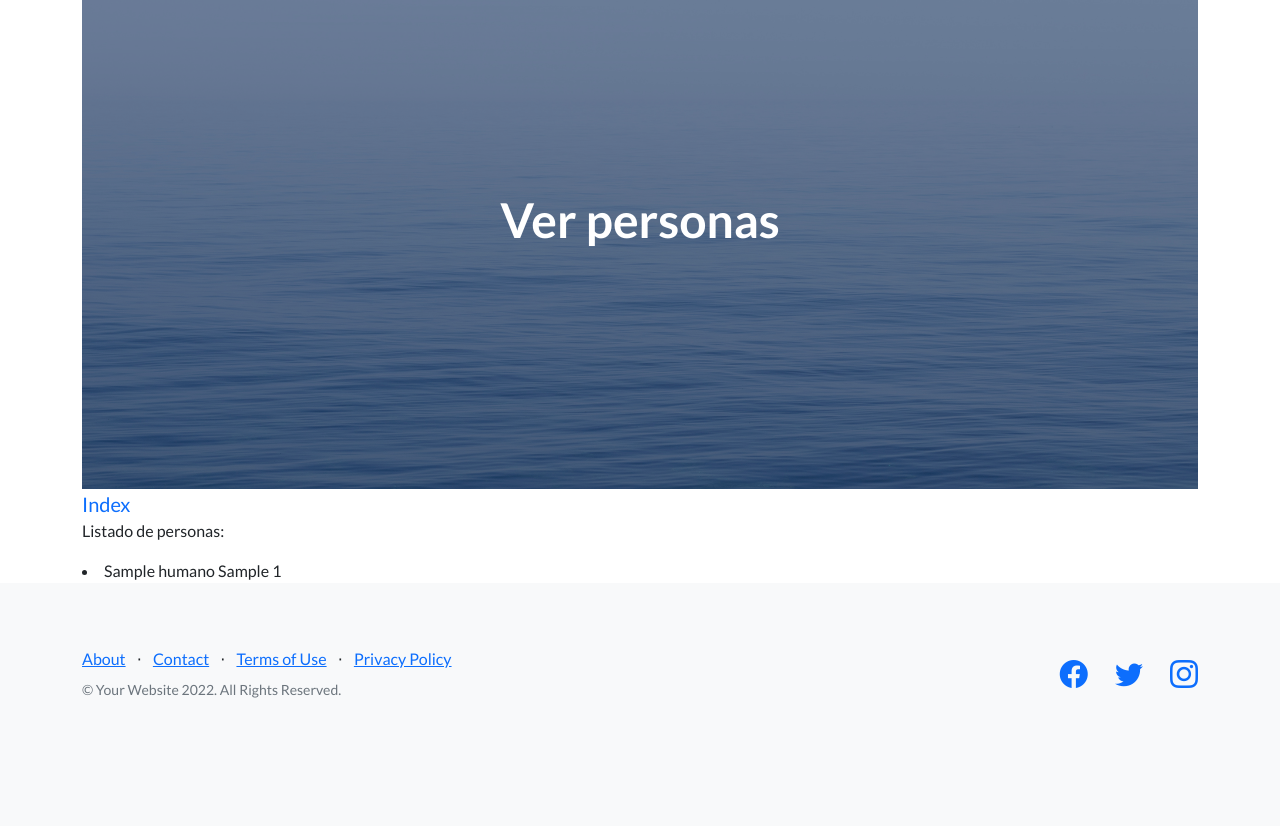
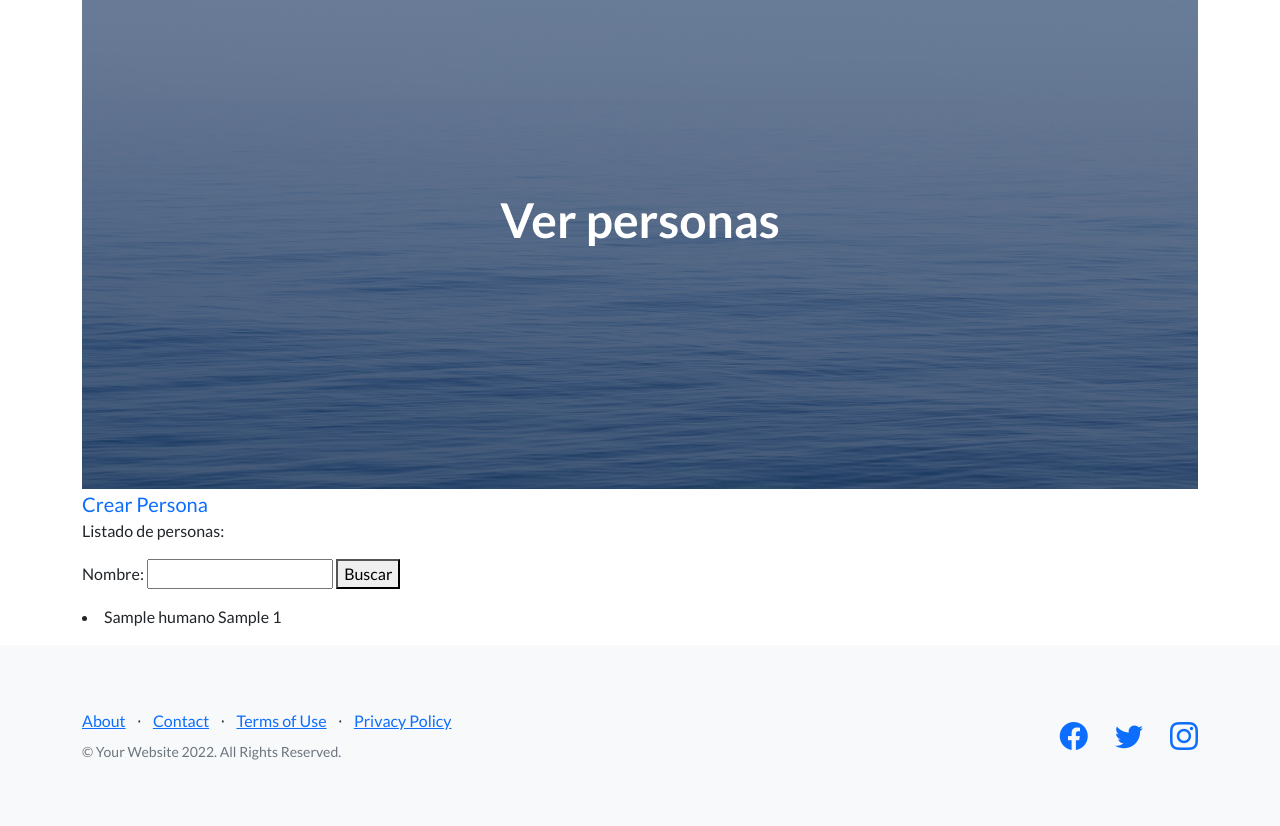
Before and after one commit to lucska86/prueba_mvt, a Django app: page /ver-personas/ in a window 1280 px wide. Shown: the part 57-883 px from the top of the page. Before the commit the page ends 755 px from the top, so only its background shows below. Run offline with Django 4.2, Linux system fonts and the light colour scheme; tables that the repository leaves empty hold one stand-in row (values such as "Sample post"); some libraries are stand-ins or nearby versions.

Commit message:
Ultimos retoques finalizados, listo para entregar

```diff
--- a/home/forms.py
+++ b/home/forms.py
@@ -6,3 +6,7 @@ class HumanoFormulario(forms.Form):
    apellido = forms.CharField(max_length=30)
    edad = forms.IntegerField()
    fecha_creacion = forms.DateField(required=False)
+
+
+class BusquedaHumanoFormulario(forms.Form):
+   nombre = forms.CharField(max_length=30, required=False)
--- a/home/templates/home/ver_personas.html
+++ b/home/templates/home/ver_personas.html
@@ -9,9 +9,25 @@ Ver personas
 {% endblock h1_texto_header %}
 
 {% block index_contenido %}
-<a class="navbar-brand" href={% url 'index' %}>Index</a>
+<a class="navbar-brand" href={% url 'crear_persona' %}>Crear Persona</a>
 <p>Listado de personas: </p>
-{% for persona in personas  %}
-   <li>{{persona.nombre}} {{persona.apellido}} {{persona.edad}}</li>
-{% endfor %}
+
+<form action={% url 'ver_personas' %} method="GET">
+   {{formulario}}
+   <button>Buscar</button>
+</form>
+<p>
+
+   {% if personas %}
+
+      {% for persona in personas  %}
+         <li>{{persona.nombre}} {{persona.apellido}} {{persona.edad}}</li>
+      {% endfor %}
+
+   {% else %}
+      <p>No se encontraron resultados.</p>
+   {% endif %}
+
+</p>
+
 {% endblock index_contenido %}
--- a/home/views.py
+++ b/home/views.py
@@ -4,6 +4,8 @@ from datetime import datetime, timedelta
 from django.template import Context, Template, loader
 from  django.shortcuts import render, redirect
 import random
+from home.forms import HumanoFormulario, BusquedaHumanoFormulario
+
 from home.models import Humano
 
 
@@ -59,14 +61,24 @@ def prueba_template(request):
 def crear_persona(request):
 
    if request.method == 'POST':
-      nombre = request.POST.get('nombre')
-      apellido = request.POST['apellido']
-      persona = Humano(nombre=nombre,apellido=apellido,edad=random.randrange(1,99),fecha_creacion=datetime.now())
-      persona.save()
 
-      return redirect('ver_personas')
+      formulario = HumanoFormulario(request.POST)
 
-   return render(request, 'home/crear_persona.html', {})
+      if formulario.is_valid():
+         data = formulario.cleaned_data
+
+         nombre = data['nombre']
+         apellido = data['apellido']
+         edad = data['edad']
+         fecha_creacion = data.get('fecha_creacion', datetime.now())
+         persona = Humano(nombre=nombre, apellido=apellido, edad=edad, fecha_creacion=fecha_creacion)
+         persona.save()
+
+         return redirect('ver_personas')
+
+   formulario = HumanoFormulario()
+
+   return render(request, 'home/crear_persona.html', {'formulario':formulario})
 
    # persona1 = Humano(nombre='Luis',apellido='Castro',edad=random.randrange(1,99),fecha_nacimiento=datetime.now())
    # persona2 = Humano(nombre='Hernan',apellido='Cruz',edad=random.randrange(1,99),fecha_nacimiento=datetime.now())
@@ -89,15 +101,16 @@ def ver_personas(request):
    print(request.method)
    print('==========================')
 
-   personas = Humano.objects.all()
+   nombre = request.GET.get('nombre', None)
 
-   # template = loader.get_template('ver_personas.html')
-   # template_renderizado = template.render({'personas': personas})
-   # return HttpResponse(template_renderizado)
+   if nombre:
+      personas = Humano.objects.filter(nombre__icontains=nombre)
+   else:
+      personas = Humano.objects.all()
 
-   return render(request, 'home/ver_personas.html',{'personas': personas})
-   # le decimos que queremos renderizar el archivo 'ver_personas.html'
+   formulario = BusquedaHumanoFormulario()
 
+   return render(request, 'home/ver_personas.html',{'personas': personas, 'formulario': formulario})
 
 def index(request):
 
```
Also changed, not shown: home/templates/home/crear_persona.html (+3 -10 lines), README.md (added).
